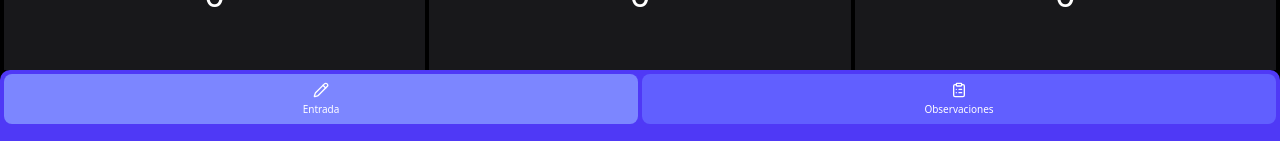
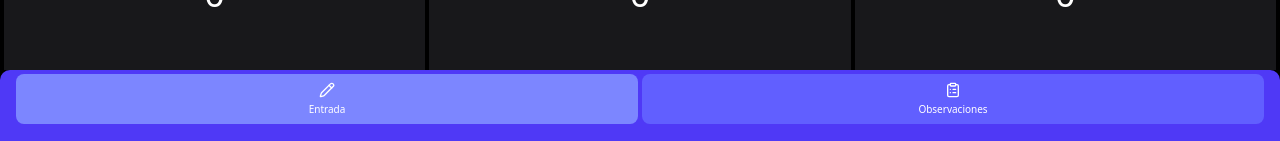
Before and after one commit to LucasFoulkes/cananvalle-voice-input, a React (Vite) app: page / in a window 1280 px wide. Shown: the part 656-797 px from the top of the page. Built offline with nearby package versions, Linux system fonts and the light colour scheme.

Commit message:
add nav padding x

```diff
--- a/src/routes/__root.tsx
+++ b/src/routes/__root.tsx
@@ -19,7 +19,7 @@ function RootComponent() {
         <main className='min-h-0 overflow-y-auto'>
           <Outlet />
         </main>
-        <nav className='flex w-full pb-5 bg-indigo-600 rounded-t-lg justify-center items-center gap-1 p-1'>
+        <nav className='flex w-full pb-5 px-4 bg-indigo-600 rounded-t-lg justify-center items-center gap-1 p-1'>
           {navItems.map(({ to, label, Icon }) => (
             <Link
               key={to}
```
